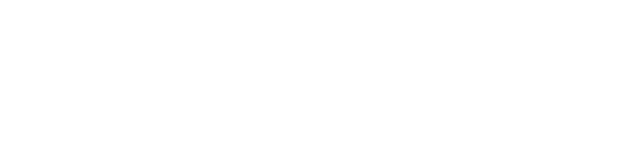
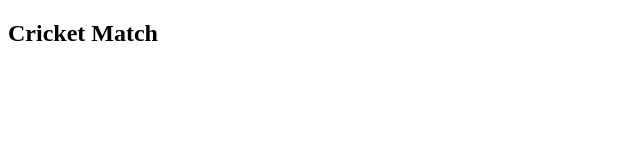
Before and after one commit to Jui17301/cricket-match, a plain HTML site: page index.html in a window 1280 px wide. Shown: the whole page, without its empty margins (0-640 px from the left). Drawn offline with Linux system fonts and the light colour scheme.

Commit message:
file structuring

```diff
--- a/index.html
+++ b/index.html
@@ -6,6 +6,6 @@
   <title>Cricket Match</title>
 </head>
 <body>
-
+  <h2>Cricket Match</h2>
 </body>
 </html>
```
